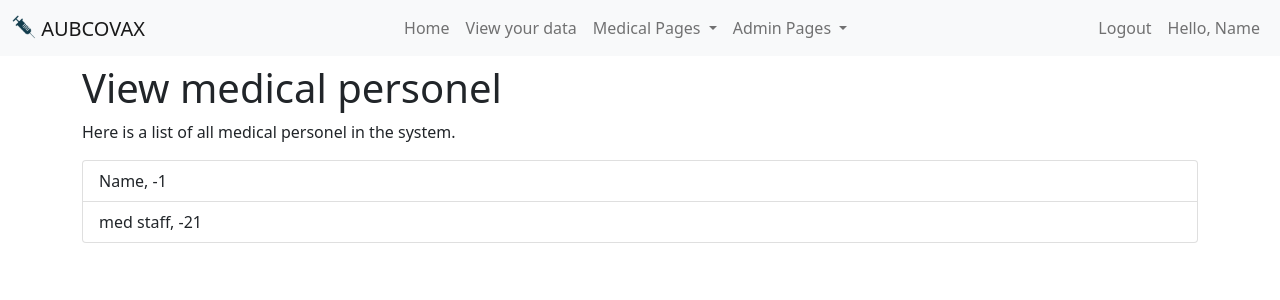
After one commit to bechara-rizk/AUBCOVAX, a Django app: page /adminMed/ in a window 1280 px wide. The commit adds this page. Shown: the top 300 px of the page. Run offline with Django 4.2, Linux system fonts and the light colour scheme; a user stored in the database is signed in; data comes from the database, SQL or seed files in the repository; both versions use the stored data as it was after the commit.

Commit message:
started admin page

```diff
--- /dev/null
+++ b/mysite/main/templates/adminMed.html
@@ -0,0 +1,16 @@
+{% extends 'base.html' %}
+
+{% block title %}View medical personel{% endblock %}
+
+{% block css %}
+{% endblock %}
+
+{% block content %}
+<h1>View medical personel</h1>
+<p>Here is a list of all medical personel in the system.</p>
+<ul class="list-group">
+    {% for med in personel %}
+    <li class="list-group-item">{{ med.name }}, {{med.ID_nbr}}</li>
+    {% endfor %}
+</ul>
+{% endblock %}
--- a/mysite/main/templates/base.html
+++ b/mysite/main/templates/base.html
@@ -33,28 +33,27 @@
             <li class="nav-item">
               <a class="nav-link" href="/patientInfo">View your data</a>
             </li>
+            {% if user.isMedicalStaff %}
             <li class="nav-item dropdown">
               <a class="nav-link dropdown-toggle" href="#" id="navbarDropdown" role="button" data-bs-toggle="dropdown" aria-expanded="false">
                 Medical Pages
               </a>
               <ul class="dropdown-menu" aria-labelledby="navbarDropdown">
                 <li><a class="dropdown-item" href="/medicalSearch">Search for a patient</a></li>
-                <li><a class="dropdown-item" href="#">Another action</a></li>
-                <li><hr class="dropdown-divider"></li>
-                <li><a class="dropdown-item" href="#">Something else here</a></li>
               </ul>
             </li>
+            {% endif %}
+            {% if user.isAdmin %}
             <li class="nav-item dropdown">
               <a class="nav-link dropdown-toggle" href="#" id="navbarDropdown" role="button" data-bs-toggle="dropdown" aria-expanded="false">
                 Admin Pages
               </a>
               <ul class="dropdown-menu" aria-labelledby="navbarDropdown">
-                <li><a class="dropdown-item" href="#">Action</a></li>
-                <li><a class="dropdown-item" href="#">Another action</a></li>
-                <li><hr class="dropdown-divider"></li>
-                <li><a class="dropdown-item" href="#">Something else here</a></li>
+                <li><a class="dropdown-item" href="/adminMed">View medical personel</a></li>
+                <li><a class="dropdown-item" href="/adminPatient">Search for a patient</a></li>
               </ul>
             </li>
+            {% endif %}
           </ul>
           <ul class="navbar-nav ml-auto">
             {% if user.is_authenticated %}
--- a/mysite/main/urls.py
+++ b/mysite/main/urls.py
@@ -8,4 +8,6 @@ urlpatterns = [
     path('patientInfo/', views.patientInfo, name='patientInfo'),
     path('medicalSearch/', views.medicalSearch, name='medicalSearch'),
     path('medicalSearch/<int:phoneNb>', views.medicalSearchNb, name='medicalSearch'),
+    path('adminMed/', views.adminMed, name='adminMed'),
+    path('adminPatient/', views.adminPatient, name='adminPatient'),
 ]
--- a/mysite/main/views.py
+++ b/mysite/main/views.py
@@ -43,7 +43,7 @@ def register(request):
             new.save()
 
             login(request, user)
-            return redirect('/')
+            return redirect('/patientInfo')
     else:
         form=RegisterForm()
     return render(request, 'register.html', {'form': form})
@@ -52,6 +52,7 @@ def patientInfo(request):
     return render(request, 'patientInfo.html')
 
 def medicalSearch(request):
+    #TODO add perm
     if request.method == 'POST':
         phoneNb=request.POST.get('phoneNb')
         print(phoneNb)
@@ -59,6 +60,7 @@ def medicalSearch(request):
     return render(request, 'medicalSearch.html', {'result':False,'nb':''})
 
 def medicalSearchNb(request, phoneNb):
+    #TODO add perm
     today=date.fromisoformat(datetime.datetime.today().strftime('%Y-%m-%d'))
     avlbl=[]
     # print(request.POST)
@@ -107,3 +109,17 @@ def medicalSearchNb(request, phoneNb):
     context={'result':True ,'patient': patient, 'notFound':False,'nb':phoneNb, 'today':today}
 
     return render(request, 'medicalSearch.html', context)
+
+def adminMed(request):
+    if not request.user.is_authenticated or not request.user.isMedicalStaff:
+        return render(request, 'notAllowed.html')
+
+    personel=Account.objects.filter(isMedicalStaff=True)
+    context={'personel':personel}
+    return render(request, 'adminMed.html', context)
+
+def adminPatient(request):
+    if not request.user.is_authenticated or not request.user.isAdmin:
+        return render(request, 'notAllowed.html')
+    #TODO
+    return render(request, 'adminPatient.html')
```
Also changed, not shown: mysite/main/templates/adminPatient.html (added, +12 -0 lines), mysite/db.sqlite3.
